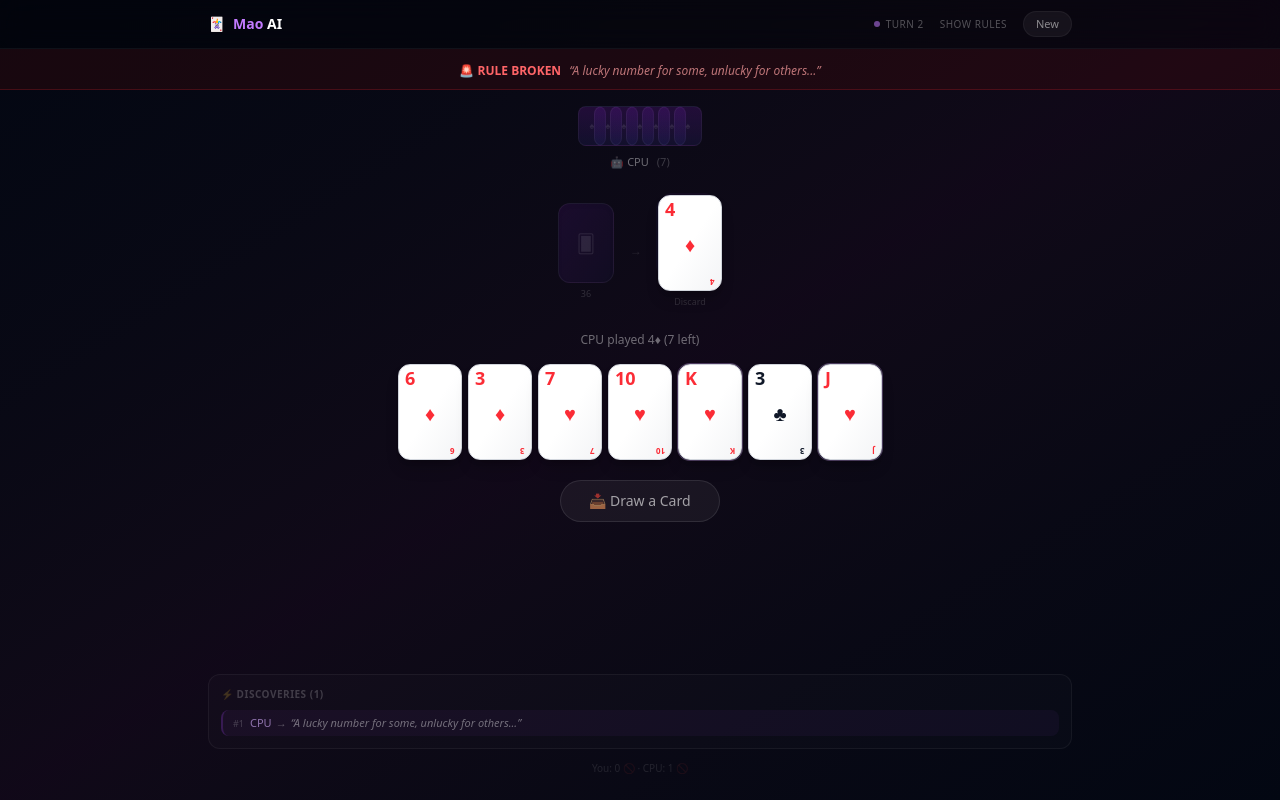
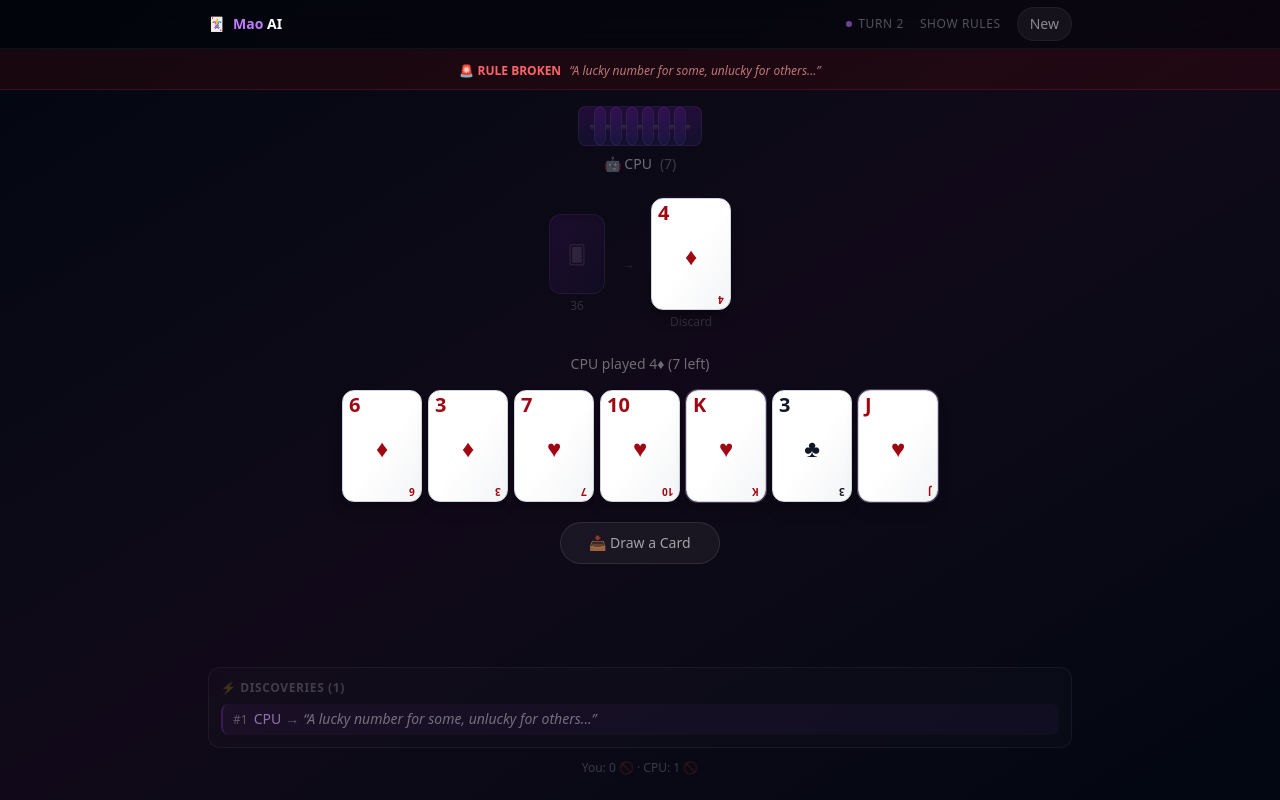
Before and after one commit to chrisyap/mao-ai, a Next.js app: page / in a window 1280 px wide. Both pictures are taken after a click on the button "🃏 Start Game". Built offline with nearby package versions, Linux system fonts and the light colour scheme.

Commit message:
AAA contrast: red-800 for hearts/diamonds (8.3:1), bump all font sizes (text-xs/sm)

```diff
--- a/src/components/card-view.tsx
+++ b/src/components/card-view.tsx
@@ -13,10 +13,10 @@ export function CardView({ card, faceUp = false, selected = false, small = false
   const symbol = SUIT_SYMBOLS[card.suit];
   const isFace = card.rank === "A" || card.rank === "K" || card.rank === "Q" || card.rank === "J";
 
-  const w = small ? "w-12" : "w-16";
-  const h = small ? "h-[72px]" : "h-24";
-  const rankSize = small ? "text-sm" : "text-lg";
-  const symSize = small ? "text-base" : "text-xl";
+  const w = small ? "w-14" : "w-20";
+  const h = small ? "h-[84px]" : "h-28";
+  const rankSize = small ? "text-base" : "text-xl";
+  const symSize = small ? "text-lg" : "text-2xl";
 
   if (!faceUp) {
     return (
@@ -50,7 +50,7 @@ export function CardView({ card, faceUp = false, selected = false, small = false
 
       {/* Mini rank in bottom-right */}
       <span
-        className={`absolute bottom-1 right-1.5 font-black leading-none text-[8px] ${color} rotate-180`}
+        className={`absolute bottom-1 right-1.5 font-black leading-none text-[10px] ${color} rotate-180`}
       >
         {card.rank}
       </span>
--- a/src/components/mao-game.tsx
+++ b/src/components/mao-game.tsx
@@ -261,19 +261,19 @@ export function MaoGame() {
           <div className="flex items-center gap-4">
             <div className="flex items-center gap-1.5">
               <span className="w-1.5 h-1.5 rounded-full bg-purple-400 animate-pulse" />
-              <span className="text-[10px] text-white/30 uppercase tracking-wider">
+              <span className="text-xs text-white/30 uppercase tracking-wider">
                 Turn {game.turnNumber}
               </span>
             </div>
             <button
               onClick={() => setShowRules(!showRules)}
-              className="text-[10px] text-white/30 hover:text-white/60 transition-colors uppercase tracking-wider"
+              className="text-xs text-white/30 hover:text-white/60 transition-colors uppercase tracking-wider"
             >
               {showRules ? "Hide" : "Show"} Rules
             </button>
             <button
               onClick={startGame}
-              className="rounded-full bg-white/5 px-3 py-1 text-[11px] text-white/50 hover:bg-white/10 hover:text-white/80 transition-all border border-white/5"
+              className="rounded-full bg-white/5 px-3 py-1.5 text-sm text-white/50 hover:bg-white/10 hover:text-white/80 transition-all border border-white/5"
             >
               New
             </button>
@@ -285,12 +285,12 @@ export function MaoGame() {
       {showRules && (
         <div className="bg-purple-950/30 border-b border-purple-500/10">
           <div className="mx-auto max-w-4xl px-4 py-3">
-            <p className="text-[10px] text-purple-400/50 uppercase tracking-wider mb-2 font-semibold">
+            <p className="text-xs text-purple-400/50 uppercase tracking-wider mb-2 font-semibold">
               ⚡ Hidden Rules (spoiler)
             </p>
             <div className="grid gap-1.5">
               {game.rules.map((r) => (
-                <div key={r.id} className="text-[11px] text-purple-300/60 font-mono">
+                <div key={r.id} className="text-sm text-purple-300/60 font-mono">
                   {r.description}
                 </div>
               ))}
@@ -316,7 +316,7 @@ export function MaoGame() {
         <div className="bg-gradient-to-r from-purple-900/40 via-purple-800/30 to-purple-900/40 border-b border-purple-500/20">
           <div className="mx-auto max-w-4xl px-4 py-6 text-center">
             <p className="text-2xl font-black mb-1">{gameOverMsg}</p>
-            <p className="text-xs text-white/40 mb-3">
+            <p className="text-sm text-white/40 mb-3">
               You broke {game.playerPenalties} rules &middot; CPU broke {game.cpuPenalties} rules
             </p>
             <button
@@ -352,10 +352,10 @@ export function MaoGame() {
             </div>
           </div>
           <div className="flex items-center justify-center gap-2">
-            <span className="text-[11px] text-white/40">🤖 CPU</span>
-            <span className="text-[11px] text-white/20">({game.cpuHandCount})</span>
+            <span className="text-sm text-white/40">🤖 CPU</span>
+            <span className="text-sm text-white/20">({game.cpuHandCount})</span>
             {game.currentTurn === "cpu" && !game.winner && (
-              <span className="text-[11px] text-purple-400 animate-pulse">thinking..</span>
+              <span className="text-sm text-purple-400 animate-pulse">thinking...</span>
             )}
           </div>
         </div>
@@ -367,11 +367,11 @@ export function MaoGame() {
             <div className="w-14 h-20 rounded-xl border border-white/5 bg-gradient-to-br from-purple-900/20 to-indigo-900/10 flex items-center justify-center shadow-inner">
               <span className="text-lg text-white/10">🂠</span>
             </div>
-            <span className="text-[9px] text-white/15">{game.drawPile.length}</span>
+            <span className="text-xs text-white/15">{game.drawPile.length}</span>
           </div>
 
           {/* Arrow */}
-          <div className="text-white/10 text-xs">→</div>
+          <div className="text-white/10 text-sm">→</div>
 
           {/* Discard pile top card */}
           <div className="flex flex-col items-center gap-1">
@@ -381,14 +381,14 @@ export function MaoGame() {
               <div className="absolute top-0.5 -left-0.5 w-14 h-20 rounded-xl bg-indigo-500/5" />
               <CardView card={topCard} faceUp />
             </div>
-            <span className="text-[9px] text-white/15">Discard</span>
+            <span className="text-xs text-white/15">Discard</span>
           </div>
         </div>
 
         {/* Status message */}
         {message && (
           <div className="text-center">
-            <p className={`text-xs transition-all duration-300 ${
+            <p className={`text-sm transition-all duration-300 ${
               message.includes("⚠️") || message.includes("❌")
                 ? "text-red-400/70"
                 : "text-white/40"
@@ -435,7 +435,7 @@ export function MaoGame() {
                 >
                   📥 Draw Instead
                 </button>
-                <p className="text-[11px] text-red-400/50">Doesn&apos;t match</p>
+                <p className="text-sm text-red-400/50">Doesn&apos;t match</p>
               </div>
             ) : (
               <button
@@ -452,20 +452,20 @@ export function MaoGame() {
         {game.violations.length > 0 && (
           <div className="mt-auto pt-3">
             <div className="rounded-xl border border-white/5 bg-white/[0.015] p-3">
-              <p className="text-[10px] text-white/20 uppercase tracking-wider mb-2 font-semibold">
+              <p className="text-xs text-white/20 uppercase tracking-wider mb-2 font-semibold">
                 ⚡ Discoveries ({game.violations.length})
               </p>
               <div className="space-y-1 max-h-24 overflow-y-auto">
                 {[...game.violations].reverse().slice(0, 8).map((v, i) => (
                   <div
                     key={`${v.turn}-${i}`}
-                    className={`text-[11px] leading-relaxed rounded-lg px-2.5 py-1 ${
+                    className={`text-sm leading-relaxed rounded-lg px-2.5 py-1 ${
                       v.by === "player"
                         ? "bg-red-500/5 border-l-2 border-red-500/20"
                         : "bg-purple-500/5 border-l-2 border-purple-500/20"
                     }`}
                   >
-                    <span className="text-white/20 text-[9px] mr-1.5">
+                    <span className="text-white/30 text-xs mr-1.5">
                       #{v.turn}
                     </span>
                     <span className={v.by === "player" ? "text-red-300/60" : "text-purple-300/60"}>
@@ -483,7 +483,7 @@ export function MaoGame() {
         )}
 
         {/* Penalty counter */}
-        <div className="text-center text-[10px] text-white/10 pb-2">
+        <div className="text-center text-xs text-white/20 pb-2">
           You: {game.playerPenalties} 🚫 &middot; CPU: {game.cpuPenalties} 🚫
         </div>
       </div>
--- a/src/components/rule-log.tsx
+++ b/src/components/rule-log.tsx
@@ -10,18 +10,18 @@ export function RuleLog({ violations }: RuleLogProps) {
 
   return (
     <div className="rounded-xl border border-white/5 bg-white/[0.02] p-3">
-      <p className="text-[10px] text-white/30 uppercase tracking-wider mb-2">
+      <p className="text-xs text-white/30 uppercase tracking-wider mb-2">
         Rule Discovery Log ({violations.length} violations)
       </p>
       <div className="space-y-1.5">
         {recent.map((v, i) => (
           <div
             key={`${v.turn}-${i}`}
-            className={`text-xs leading-relaxed rounded-lg px-2.5 py-1.5 ${
+            className={`text-sm leading-relaxed rounded-lg px-2.5 py-1.5 ${
               v.by === "player" ? "bg-red-500/5" : "bg-purple-500/5"
             }`}
           >
-            <span className="text-white/30 text-[10px] mr-1">
+            <span className="text-white/30 text-xs mr-1">
               #{v.turn}
             </span>
             <span className={v.by === "player" ? "text-red-300/80" : "text-purple-300/80"}>
--- a/src/lib/cards.ts
+++ b/src/lib/cards.ts
@@ -21,9 +21,9 @@ export const SUIT_SYMBOLS: Record<Suit, string> = {
 
 export const SUIT_COLORS: Record<Suit, string> = {
   spades: "text-gray-900",
-  hearts: "text-red-500",
+  hearts: "text-red-800",
   clubs: "text-gray-900",
-  diamonds: "text-red-500",
+  diamonds: "text-red-800",
 };
 
 export function createDeck(): Card[] {
```
